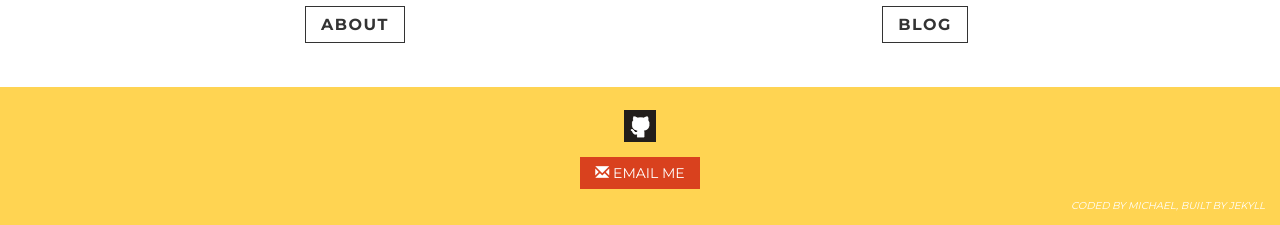
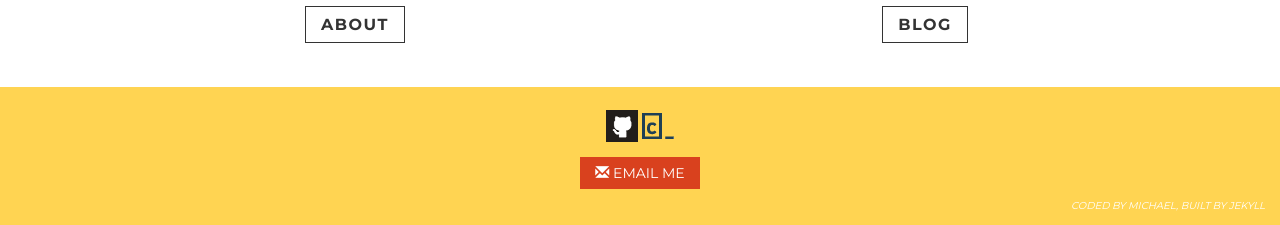
Before and after one commit to michaellennox/michaellennox.github.io, a Jekyll site: the page built from index.html, in a window 1280 px wide. Shown: the part 1039-1264 px from the top of the page. Built offline with Jekyll 4.4.1, drawn with Linux system fonts in a browser that asks for light colours; nearby versions of some CDN libraries.

Commit message:
footer + codeacademy

```diff
--- a/_includes/footer.html
+++ b/_includes/footer.html
@@ -3,6 +3,7 @@
     <ul class="social-links">
 
         <li><a href="https://github.com/michaellennox"><img src="{{ site.baseurl }}/images/social-icons/github.png"></a></li>
+        <li><a href="https://www.codecademy.com/Michlenn"><img src="{{ site.baseurl }}/images/social-icons/codeacademy-socicon.ico"></a></li>
 
     </ul>
 
```
Also changed, not shown: images/social-icons/codeacademy-socicon.ico (added).
